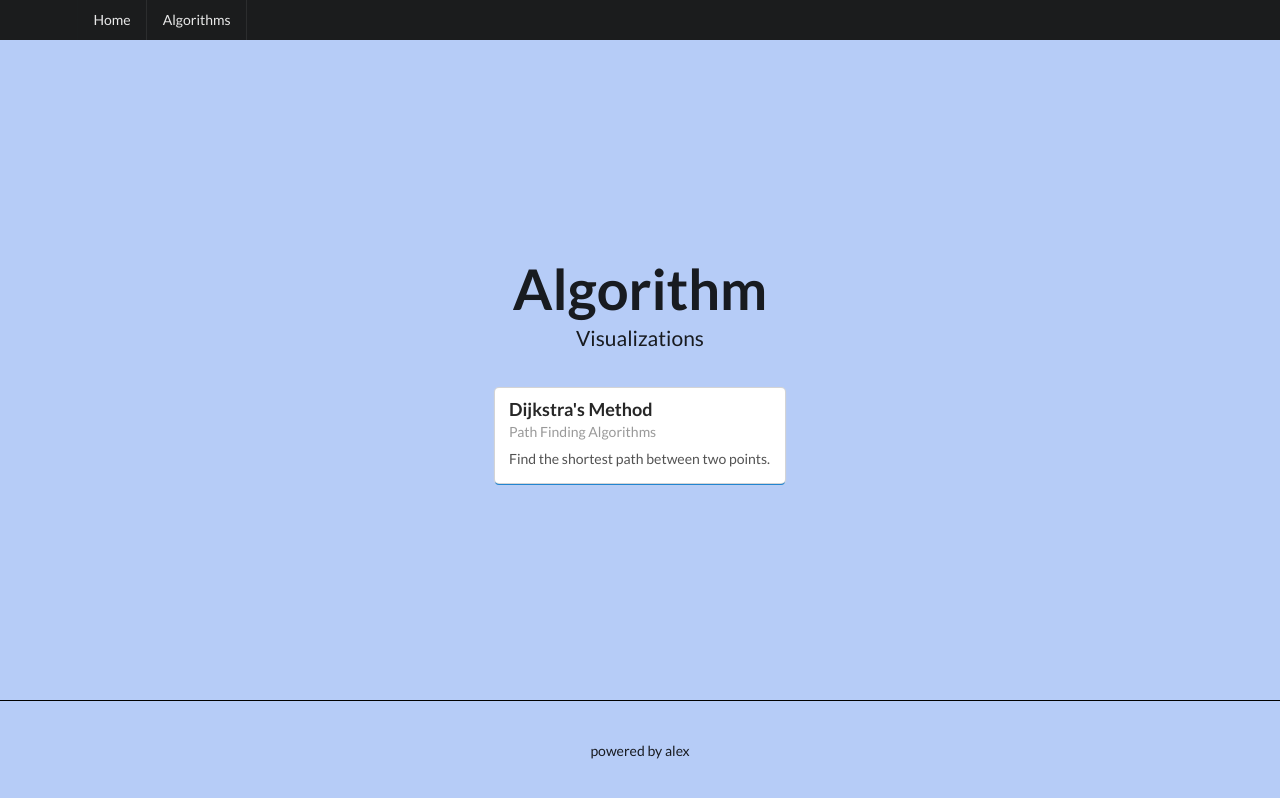
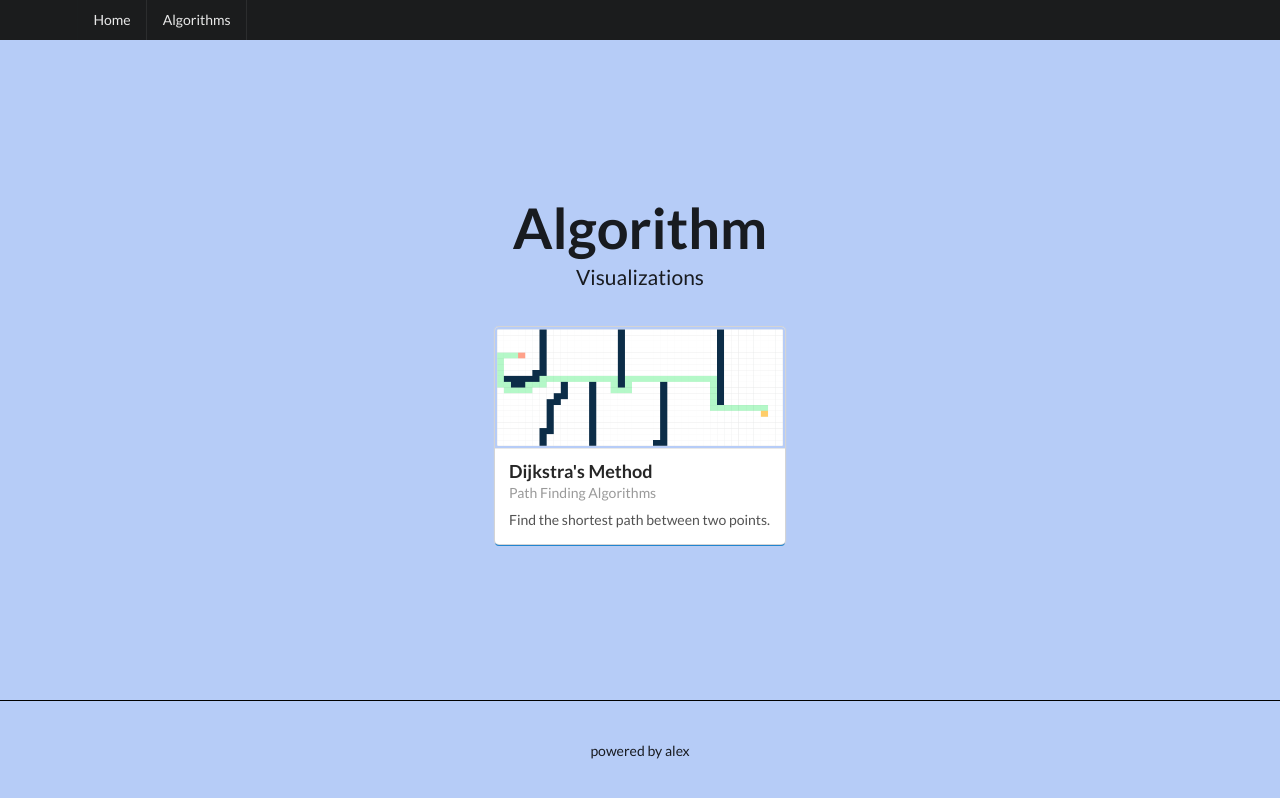
Before and after one commit to alex-clements/my-app, a Next.js app: page /algorithms in a window 1280 px wide. Built offline with nearby package versions, Linux system fonts and the light colour scheme.

Commit message:
added Dijkstra pic

```diff
--- a/pages/algorithms.js
+++ b/pages/algorithms.js
@@ -21,7 +21,7 @@ export default function testPage() {
         <p className={styles.description}>
         Visualizations
         </p>
-        <TestCard pathName="dijkstraMethod" title="Dijkstra's Method" category="Path Finding Algorithms" content="Find the shortest path between two points."/>
+        <TestCard imageSource='/dijkstraImage.png' pathName="dijkstraMethod" title="Dijkstra's Method" category="Path Finding Algorithms" content="Find the shortest path between two points."/>
 
       </main>
 
--- a/pages/components/testCard.js
+++ b/pages/components/testCard.js
@@ -5,6 +5,9 @@ export default class TestCard extends React.Component {
     var path = "/".concat("",this.props.pathName)
     return (
       <a className="blue ui card" href={path}>
+        <div class="image">
+          <img src={this.props.imageSource} />
+        </div>
         <div className="content">
           <div className="header">{this.props.title}</div>
           <div className="meta">
```
Also changed, not shown: public/dijkstraImage.png (added).
